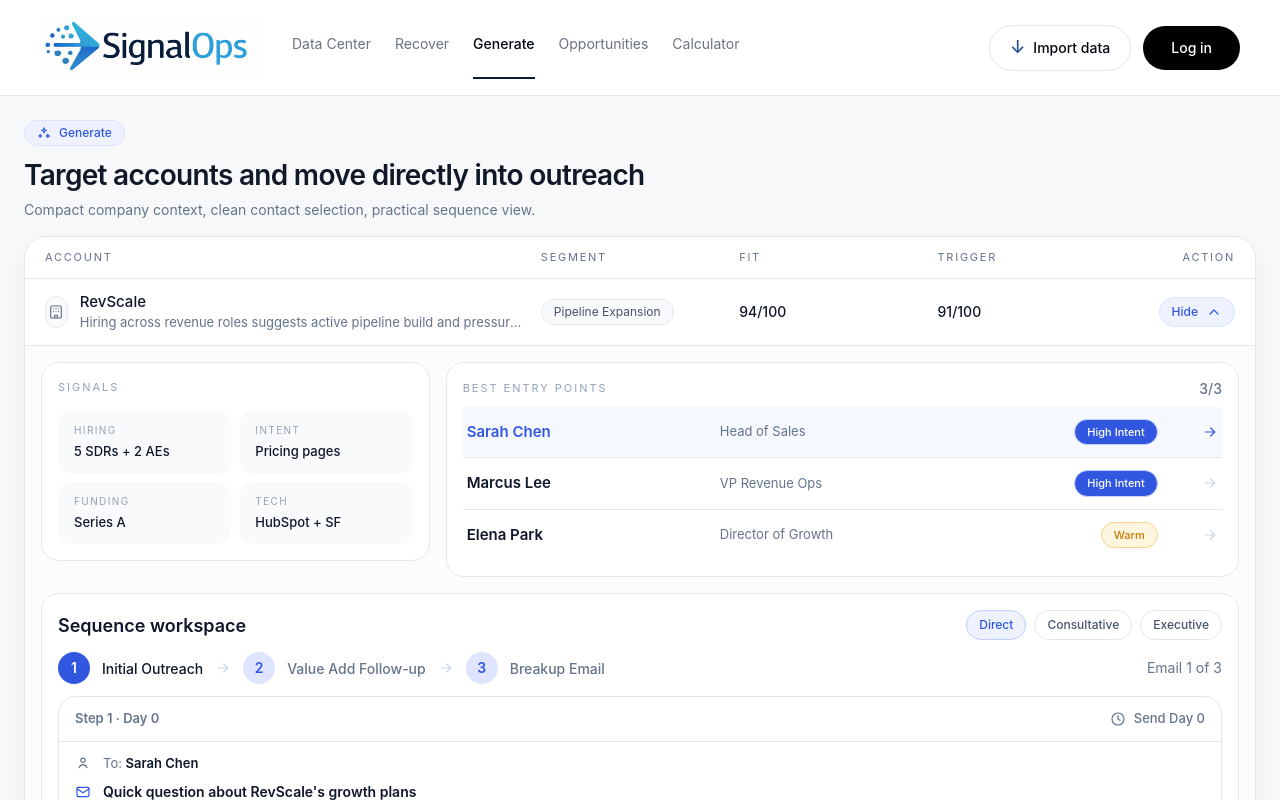
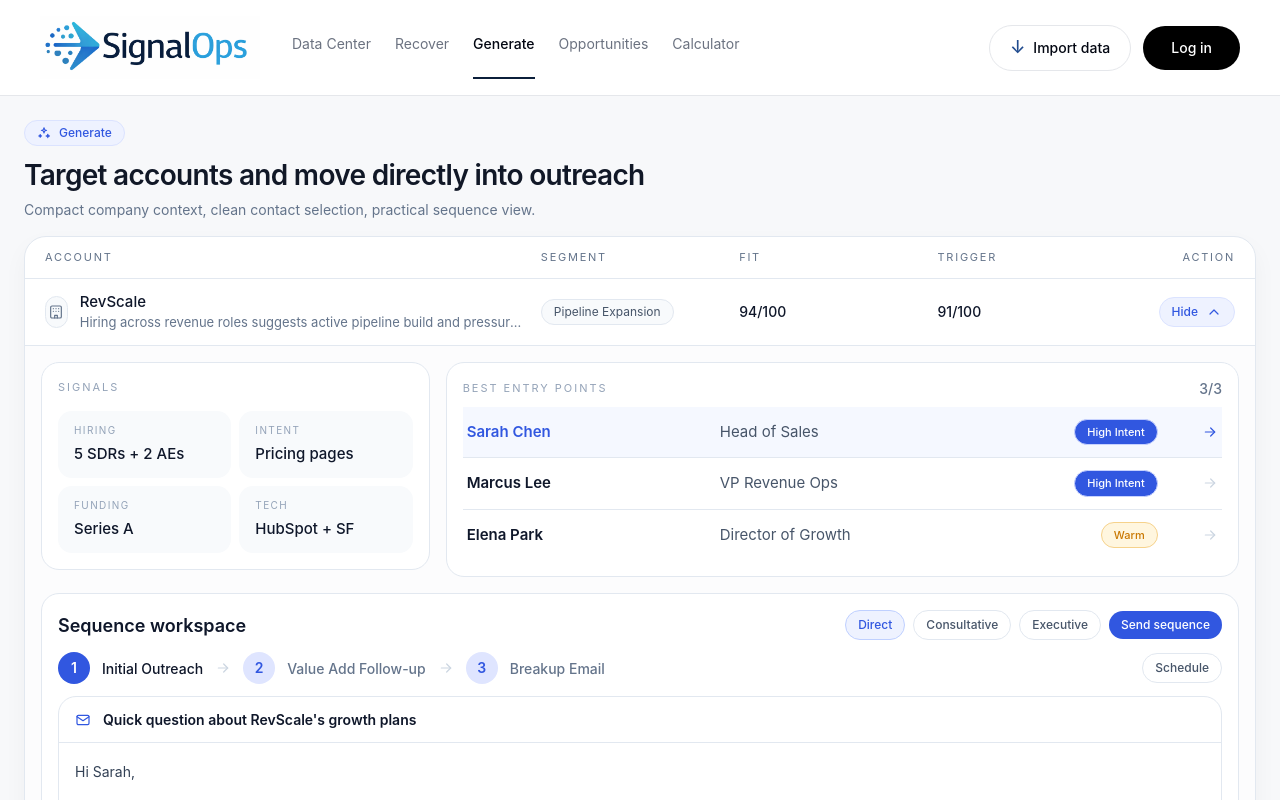
Before and after one commit to powerstephen/SignalOps, a Next.js app: page /generate in a window 1280 px wide. Shown: the top 800 px of the page. Built offline with nearby package versions, Linux system fonts and the light colour scheme.

Commit message:
Update page.tsx

```diff
--- a/app/generate/page.tsx
+++ b/app/generate/page.tsx
@@ -32,7 +32,6 @@ type SequenceStep = {
   id: string;
   stepNumber: number;
   label: string;
-  sendLabel: string;
   subject: string;
   body: string;
 };
@@ -57,24 +56,9 @@ const MOCK_ACCOUNTS: Account[] = [
       { label: "Tech", value: "HubSpot + SF" },
     ],
     contacts: [
-      {
-        id: "c_1",
-        name: "Sarah Chen",
-        title: "Head of Sales",
-        score: "High Intent",
-      },
-      {
-        id: "c_2",
-        name: "Marcus Lee",
-        title: "VP Revenue Ops",
-        score: "High Intent",
-      },
-      {
-        id: "c_3",
-        name: "Elena Park",
-        title: "Director of Growth",
-        score: "Warm",
-      },
+      { id: "c_1", name: "Sarah Chen", title: "Head of Sales", score: "High Intent" },
+      { id: "c_2", name: "Marcus Lee", title: "VP Revenue Ops", score: "High Intent" },
+      { id: "c_3", name: "Elena Park", title: "Director of Growth", score: "Warm" },
     ],
   },
   {
@@ -92,24 +76,9 @@ const MOCK_ACCOUNTS: Account[] = [
       { label: "Region", value: "EMEA expansion" },
     ],
     contacts: [
-      {
-        id: "c_4",
-        name: "Nina Patel",
-        title: "Chief Revenue Officer",
-        score: "High Intent",
-      },
-      {
-        id: "c_5",
-        name: "Tom Alvarez",
-        title: "Director of Sales Development",
-        score: "Warm",
-      },
-      {
-        id: "c_6",
-        name: "Holly Reed",
-        title: "VP Marketing",
-        score: "Monitor",
-      },
+      { id: "c_4", name: "Nina Patel", title: "Chief Revenue Officer", score: "High Intent" },
+      { id: "c_5", name: "Tom Alvarez", title: "Director of Sales Development", score: "Warm" },
+      { id: "c_6", name: "Holly Reed", title: "VP Marketing", score: "Monitor" },
     ],
   },
   {
@@ -127,24 +96,9 @@ const MOCK_ACCOUNTS: Account[] = [
       { label: "Stack", value: "Apollo + HubSpot" },
     ],
     contacts: [
-      {
-        id: "c_7",
-        name: "James Walker",
-        title: "VP Growth",
-        score: "High Intent",
-      },
-      {
-        id: "c_8",
-        name: "Priya Nair",
-        title: "Head of Revenue Operations",
-        score: "Warm",
-      },
-      {
-        id: "c_9",
-        name: "Adam Brooks",
-        title: "CEO",
-        score: "Monitor",
-      },
+      { id: "c_7", name: "James Walker", title: "VP Growth", score: "High Intent" },
+      { id: "c_8", name: "Priya Nair", title: "Head of Revenue Operations", score: "Warm" },
+      { id: "c_9", name: "Adam Brooks", title: "CEO", score: "Monitor" },
     ],
   },
 ];
@@ -301,42 +255,21 @@ function buildSequence(account: Account, contact: Contact, tone: Tone): Sequence
 
   return {
     steps: [
-      {
-        id: "step_1",
-        stepNumber: 1,
-        label: "Initial Outreach",
-        sendLabel: "Send Day 0",
-        subject: subject1,
-        body: body1,
-      },
-      {
-        id: "step_2",
-        stepNumber: 2,
-        label: "Value Add Follow-up",
-        sendLabel: "Send Day 3",
-        subject: `Re: ${account.name}'s outbound`,
-        body: body2,
-      },
-      {
-        id: "step_3",
-        stepNumber: 3,
-        label: "Breakup Email",
-        sendLabel: "Send Day 7",
-        subject: "Closing the loop",
-        body: body3,
-      },
+      { id: "step_1", stepNumber: 1, label: "Initial Outreach", subject: subject1, body: body1 },
+      { id: "step_2", stepNumber: 2, label: "Value Add Follow-up", subject: `Re: ${account.name}'s outbound`, body: body2 },
+      { id: "step_3", stepNumber: 3, label: "Breakup Email", subject: "Closing the loop", body: body3 },
     ],
   };
 }
 
 export default function GeneratePage() {
-  const [accounts] = useState<Account[]>(MOCK_ACCOUNTS);
+  const [accountsState, setAccountsState] = useState<Account[]>(MOCK_ACCOUNTS);
   const [expandedAccountId, setExpandedAccountId] = useState<string | null>("acc_1");
   const [selectedContactId, setSelectedContactId] = useState<string | null>(null);
 
   const expandedAccount = useMemo(
-    () => accounts.find((a) => a.id === expandedAccountId) ?? null,
-    [accounts, expandedAccountId]
+    () => accountsState.find((a) => a.id === expandedAccountId) ?? null,
+    [accountsState, expandedAccountId]
   );
 
   useEffect(() => {
@@ -346,13 +279,28 @@ export default function GeneratePage() {
     }
 
     const hasSelected = expandedAccount.contacts.some((c) => c.id === selectedContactId);
-    if (!hasSelected && expandedAccount.contacts.length > 0) {
-      setSelectedContactId(expandedAccount.contacts[0].id);
+    if (!hasSelected) {
+      setSelectedContactId(expandedAccount.contacts[0]?.id ?? null);
     }
   }, [expandedAccount, selectedContactId]);
 
   const selectedContact =
     expandedAccount?.contacts.find((contact) => contact.id === selectedContactId) ?? null;
+
+  function handleSendSequence() {
+    if (!expandedAccount || !selectedContact) return;
+
+    setAccountsState((prev) =>
+      prev.map((account) =>
+        account.id === expandedAccount.id
+          ? {
+              ...account,
+              contacts: account.contacts.filter((contact) => contact.id !== selectedContact.id),
+            }
+          : account
+      )
+    );
+  }
 
   return (
     <div className="min-h-screen bg-[#f7f8fa] text-[#111827]">
@@ -379,7 +327,7 @@ export default function GeneratePage() {
             <div className="col-span-1 text-right">Action</div>
           </div>
 
-          {accounts.map((account) => {
+          {accountsState.map((account) => {
             const isExpanded = expandedAccountId === account.id;
 
             return (
@@ -430,7 +378,7 @@ export default function GeneratePage() {
                   </div>
                 </button>
 
-                {isExpanded && expandedAccount && (
+                {isExpanded && expandedAccount?.id === account.id && (
                   <div className="border-t border-slate-200 bg-[#fcfcfd] p-4">
                     <div className="grid gap-4">
                       <div className="grid gap-4 lg:grid-cols-12">
@@ -449,7 +397,7 @@ export default function GeneratePage() {
                                   <div className="text-[10px] uppercase tracking-[0.14em] text-slate-400">
                                     {signal.label}
                                   </div>
-                                  <div className="mt-1 text-[13px] font-medium text-slate-900">
+                                  <div className="mt-1 text-[15px] font-medium leading-6 text-slate-900">
                                     {signal.value}
                                   </div>
                                 </div>
@@ -469,6 +417,11 @@ export default function GeneratePage() {
                               </div>
                             </div>
 
+                            {expandedAccount.contacts.length === 0 ? (
+                              <div className="py-6 text-sm text-slate-500">
+                                No contacts remaining for this account.
+                              </div>
+                            ) : (
                               <div className="divide-y divide-slate-200">
                                 {expandedAccount.contacts.map((contact) => {
                                   const isSelected = selectedContactId === contact.id;
@@ -494,7 +447,7 @@ export default function GeneratePage() {
                                       </div>
 
                                       <div className="col-span-4 min-w-0">
-                                      <div className="truncate text-[13px] text-slate-500">
+                                        <div className="truncate text-[15px] text-slate-600">
                                           {contact.title}
                                         </div>
                                       </div>
@@ -522,11 +475,16 @@ export default function GeneratePage() {
                                   );
                                 })}
                               </div>
+                            )}
                           </div>
                         </div>
                       </div>
 
-                      <SequenceWorkspace account={expandedAccount} contact={selectedContact} />
+                      <SequenceWorkspace
+                        account={expandedAccount}
+                        contact={selectedContact}
+                        onSendSequence={handleSendSequence}
+                      />
                     </div>
                   </div>
                 )}
@@ -542,9 +500,11 @@ export default function GeneratePage() {
 function SequenceWorkspace({
   account,
   contact,
+  onSendSequence,
 }: {
   account: Account;
   contact: Contact | null;
+  onSendSequence: () => void;
 }) {
   const [tone, setTone] = useState<Tone>("Direct");
   const [sequence, setSequence] = useState<SequenceBundle | null>(null);
@@ -576,7 +536,7 @@ function SequenceWorkspace({
       <div className="rounded-[18px] border border-slate-200 bg-white p-4">
         <div className="text-[18px] font-semibold text-slate-900">Sequence workspace</div>
         <div className="mt-3 rounded-[16px] border border-dashed border-slate-200 bg-slate-50 p-4 text-sm text-slate-500">
-          Select a contact to open the outreach sequence.
+          No contact selected. Choose the next entry point above.
         </div>
       </div>
     );
@@ -612,6 +572,13 @@ function SequenceWorkspace({
               {option}
             </button>
           ))}
+
+          <button
+            onClick={onSendSequence}
+            className="rounded-full bg-[#3157e0] px-3 py-1.5 text-xs font-medium text-white transition hover:bg-[#2949bd]"
+          >
+            Send sequence
+          </button>
         </div>
       </div>
 
@@ -653,33 +620,14 @@ function SequenceWorkspace({
           })}
         </div>
 
-        <div className="text-sm text-slate-500">
-          Email {activeStep.stepNumber} of {sequence.steps.length}
+        <div className="rounded-full border border-slate-200 px-3 py-1.5 text-xs font-medium text-slate-600">
+          Schedule
         </div>
       </div>
 
       <div className="relative">
         <div className="rounded-[18px] border border-slate-200 bg-white">
-          <div className="flex items-center justify-between border-b border-slate-200 px-4 py-3">
-            <div className="text-[13px] font-semibold text-slate-500">
-              Step {activeStep.stepNumber} · Day{" "}
-              {activeStep.stepNumber === 1 ? "0" : activeStep.stepNumber === 2 ? "3" : "7"}
-            </div>
-
-            <div className="flex items-center gap-2 text-[13px] font-medium text-slate-500">
-              <ClockIcon className="h-4 w-4" />
-              {activeStep.sendLabel}
-            </div>
-          </div>
-
           <div className="border-b border-slate-200 px-4 py-3">
-            <div className="mb-2 flex items-center gap-3 text-[13px] text-slate-500">
-              <UserIcon className="h-4 w-4" />
-              <span>
-                To: <span className="font-semibold text-slate-900">{contact.name}</span>
-              </span>
-            </div>
-
             <div className="flex items-center gap-3 text-[14px] font-semibold text-slate-900">
               <MailIcon className="h-4 w-4 text-[#3157e0]" />
               {activeStep.subject}
@@ -821,12 +769,3 @@ function MailIcon({ className }: { className?: string }) {
     </BaseIcon>
   );
 }
-
-function UserIcon({ className }: { className?: string }) {
-  return (
-    <BaseIcon className={className}>
-      <circle cx="12" cy="8" r="3.2" />
-      <path d="M6 19c1.4-3 4-4.5 6-4.5s4.6 1.5 6 4.5" />
-    </BaseIcon>
-  );
-}
```
Lines whose indentation alone changed are shown as unchanged.
